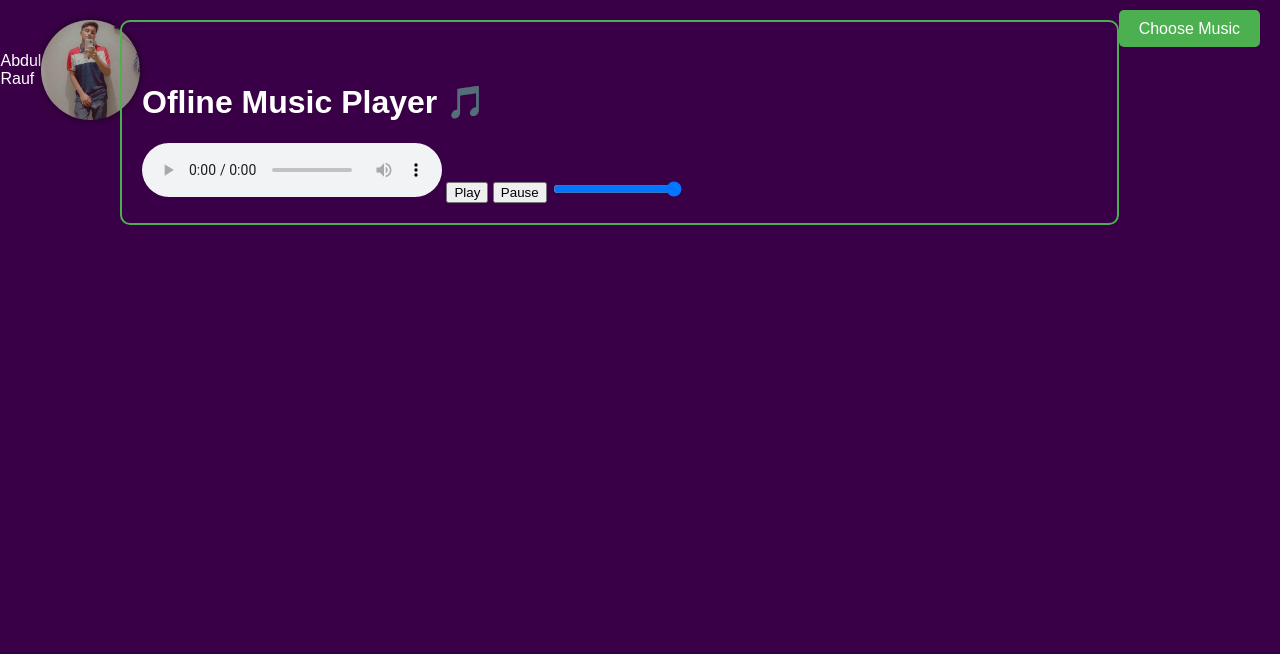
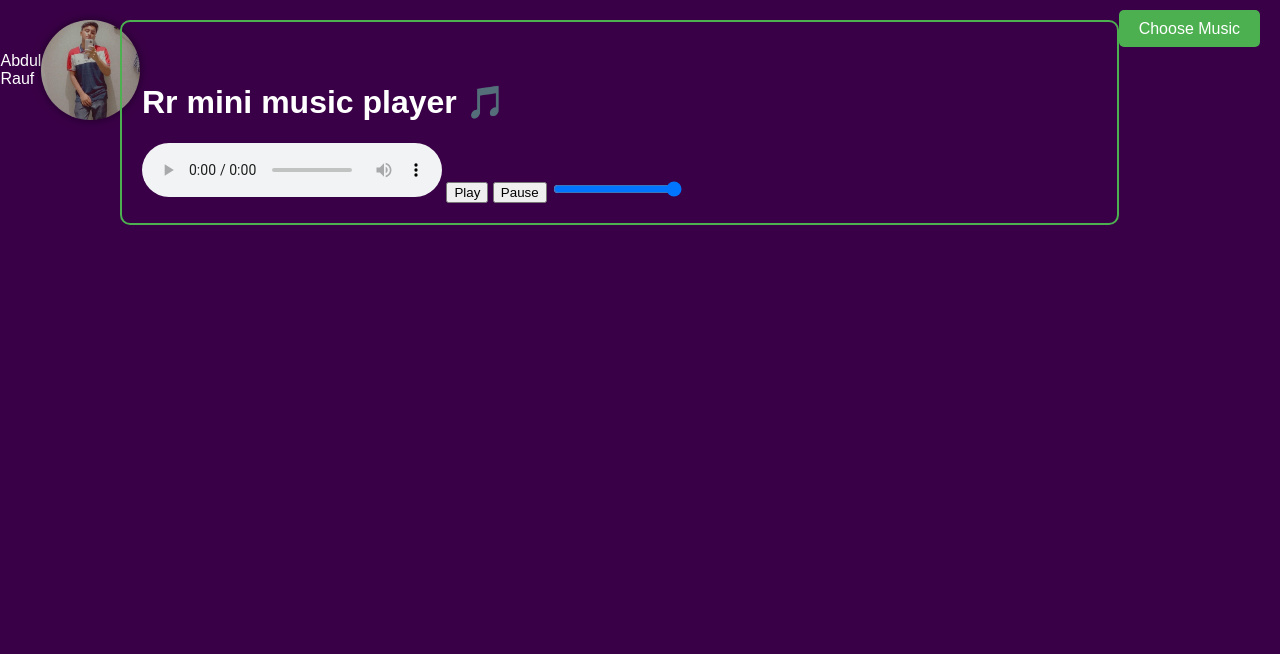
Before and after one commit to Raufjatoi/Rr-mini-player-, a plain HTML site: page index.html in a window 1280 px wide. Shown: the top 654 px of the page. Drawn offline with Linux system fonts and the light colour scheme.

Commit message:
Update index.html

```diff
--- a/index.html
+++ b/index.html
@@ -3,7 +3,7 @@
 <head>
 <meta charset="UTF-8">
 <meta name="viewport" content="width=device-width, initial-scale=1.0">
-<title>Ofline Music Player 🎵</title>
+<title>Rr mini player</title>
 <style>
     body {
         font-family: Arial, sans-serif;
@@ -85,7 +85,7 @@
         <img src="IMG_0406.JPG" alt="Abdul Rauf's Picture">
     </div>
     <div id="player">
-        <h1>Ofline Music Player 🎵</h1>
+        <h1>Rr mini music player 🎵</h1>
         <audio id="audioPlayer" controls></audio>
         <button id="playBtn">Play</button>
         <button id="pauseBtn">Pause</button>
```
